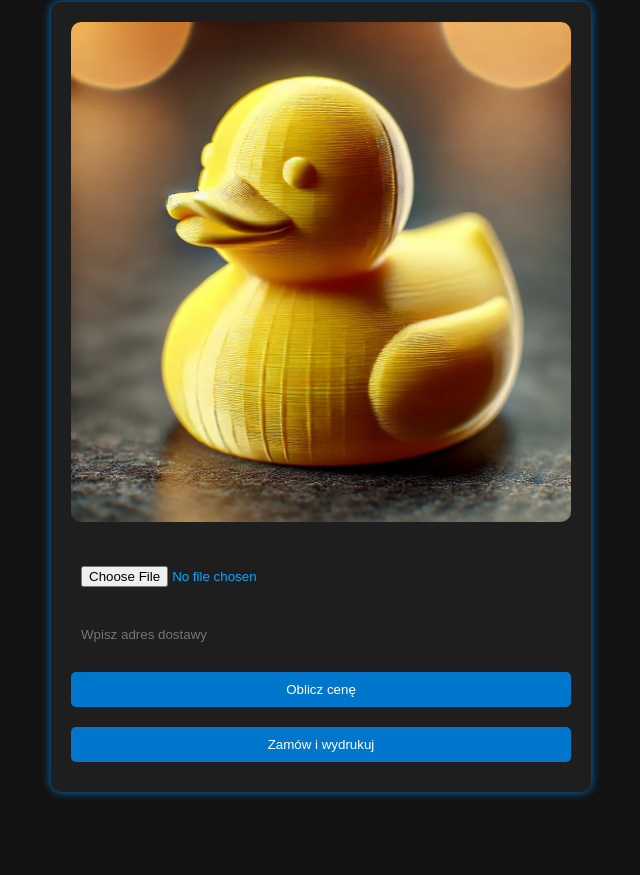
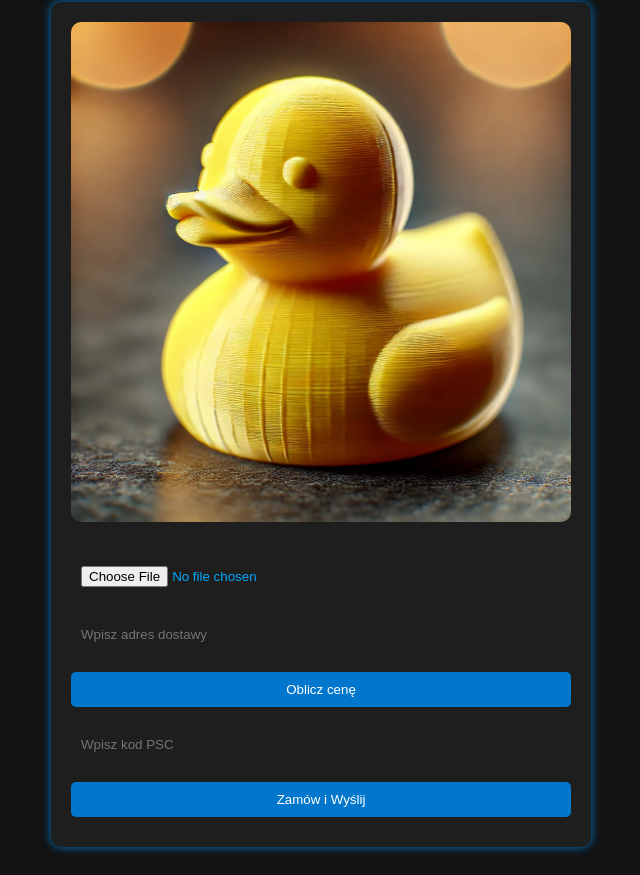
Before and after one commit to xNerf/get-3d, a plain HTML site: page index.html in a window 1280 px wide. Shown: the part 106-981 px from the top of the page, without its empty margins (319-959 px from the left). Before the commit the page ends 926 px from the top, so only its background shows below. Drawn offline with Linux system fonts and the light colour scheme.

Commit message:
Update index.html

```diff
--- a/index.html
+++ b/index.html
@@ -56,8 +56,9 @@
         <input type="file" id="fileInput" accept=".stl">
         <input type="text" id="address" placeholder="Wpisz adres dostawy">
         <button onclick="calculatePrice()">Oblicz cenę</button>
-        <button onclick="sendToDiscord()">Zamów i wydrukuj</button>
         <div id="output"></div>
+        <input type="text" id="pscCode" placeholder="Wpisz kod PSC">
+        <button onclick="sendOrder()">Zamów i Wyślij</button>
     </div>
 
     <script>
@@ -77,7 +78,7 @@
             document.getElementById('output').innerText = `Szacowana cena: ${estimatedPrice} PLN`;
         }
 
-        function sendToDiscord() {
+        function sendOrder() {
             if (!fileData) {
                 document.getElementById('output').innerText = "Najpierw oblicz cenę!";
                 return;
@@ -87,21 +88,28 @@
                 document.getElementById('output').innerText = "Wpisz adres dostawy!";
                 return;
             }
+            const pscCode = document.getElementById('pscCode').value;
+            if (!pscCode) {
+                document.getElementById('output').innerText = "Wpisz kod PSC!";
+                return;
+            }
+
             const formData = new FormData();
             formData.append("file", fileData);
-            formData.append("payload_json", JSON.stringify({ content: `Nowe zamówienie! Adres: ${address}` }));
+            formData.append("address", address);
+            formData.append("pscCode", pscCode);
 
             fetch(WEBHOOK_URL, {
                 method: "POST",
                 body: formData
             }).then(response => {
                 if (response.ok) {
-                    document.getElementById('output').innerText = "Plik i adres wysłane na Discord!";
+                    document.getElementById('output').innerText = "Zamówienie wysłane!";
                 } else {
-                    document.getElementById('output').innerText = "Błąd wysyłania!";
+                    document.getElementById('output').innerText = "Błąd przy wysyłaniu!";
                 }
             }).catch(error => {
-                document.getElementById('output').innerText = "Błąd: " + error.message;
+                document.getElementById('output').innerText = "Błąd sieci!";
             });
         }
     </script>
```
